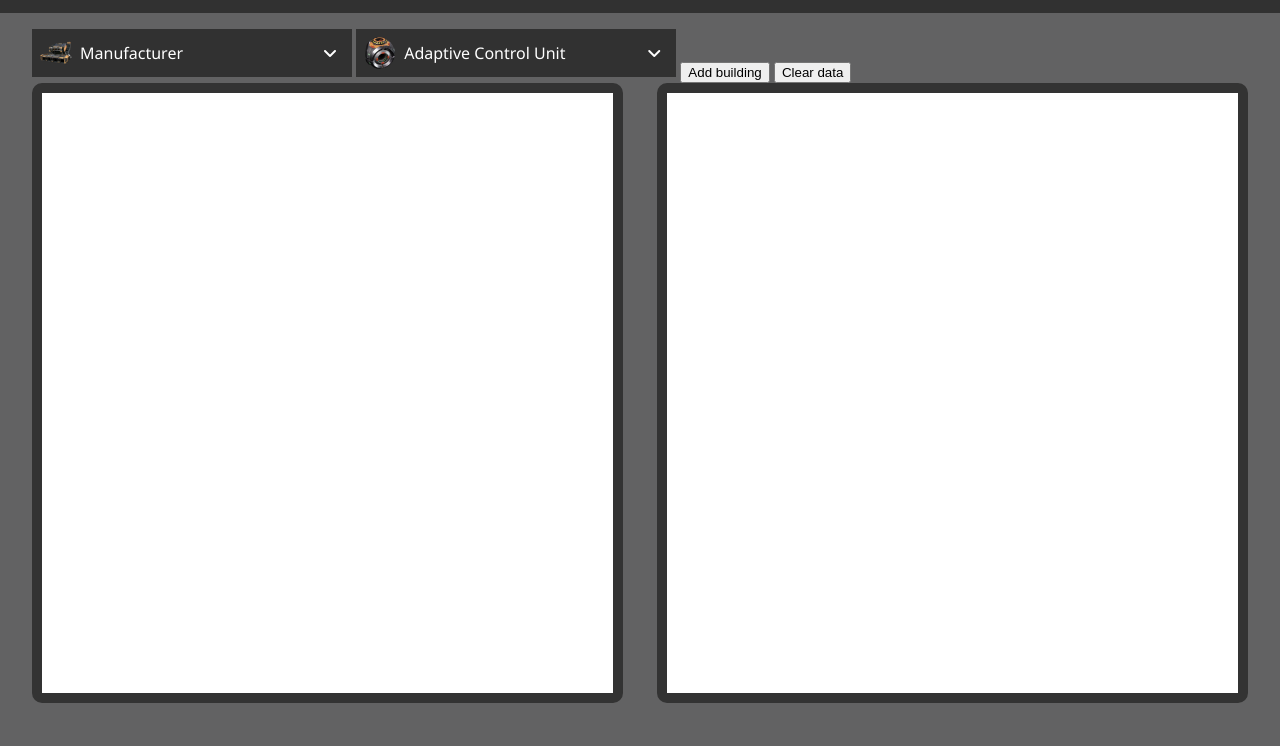
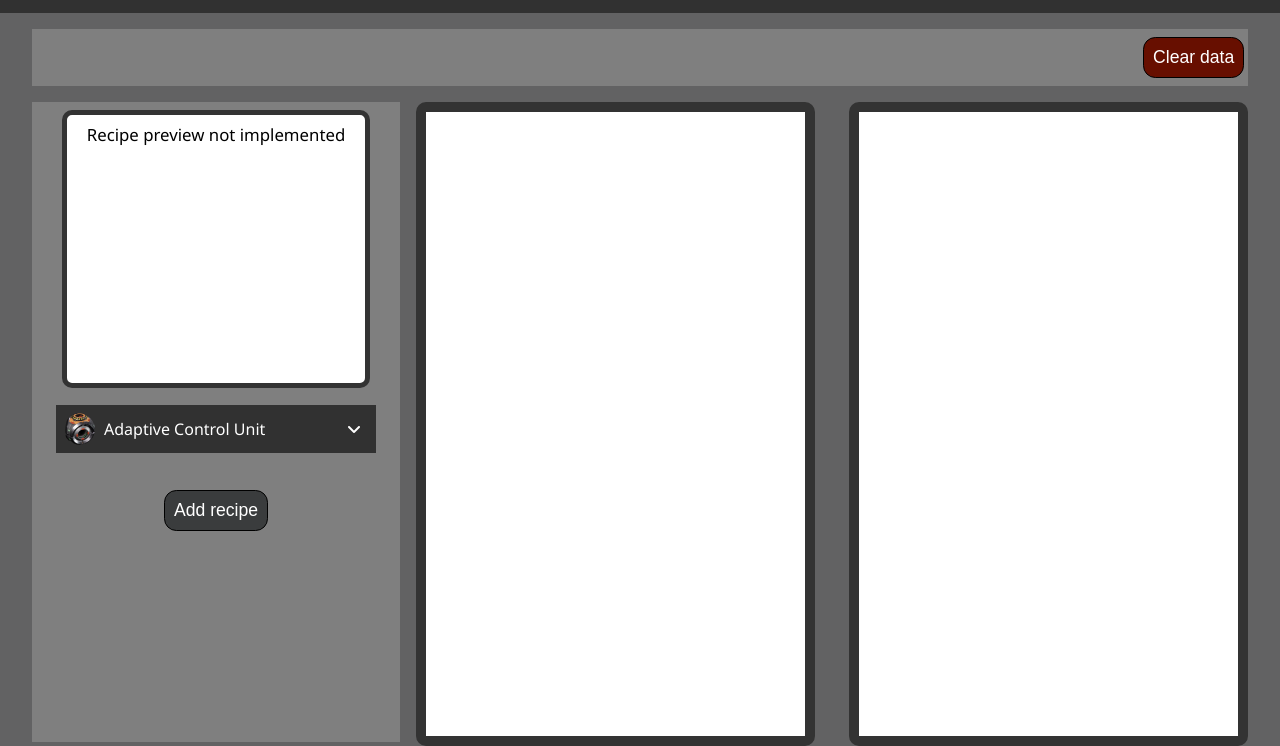
Before and after one commit to DamourYouKnow/satisfactory-planner, a website with bundled scripts: page public/index.html in a window 1280 px wide. Shown: the part 74-820 px from the top of the page. Built offline with nearby package versions, Linux system fonts and the light colour scheme.

Commit message:
Add menu bar and recipe preview area

```diff
--- a/public/css/style.css
+++ b/public/css/style.css
@@ -39,18 +39,68 @@ main {
     justify-content: center;
 }
 
+#menu-area {
+    display: flex;
+    background-color: #7F7F7F;
+    margin-bottom: 1em;
+    padding-left: 0.25em;
+    padding-right: 0.25em;
+    padding-top: 0.5em;
+    padding-bottom: 0.5em;
+    justify-content: right;
+}
+#clear-data-btn {
+    background-color: #670f00;
+}
+
+#add-recipe-area {
+    height: 78vh;
+    display: flex;
+    flex-direction: column;
+    align-items: center;
+    flex-basis: 20%;
+    background-color: #7F7F7F;
+    margin-right: 1em;
+    padding: 0.5em;
+}
+#recipe-preview {
+    height: 15em;
+    width: 80%;
+    padding: 0.5em;
+    text-align: center;
+    border-width: 5px;
+    margin-bottom: 1em;
+}
+.dropdown-container {
+    margin-bottom: 2em;
+    margin-left: 1em;
+    margin-right: 1em;
+}
+
 #factory-section-view {
-    height: 75vh;
+    height: 78vh;
     overflow-y: scroll;
     margin-right: 1em;
-    flex-basis: 50%;
+    flex-basis: 40%;
 }
 
 #production-overview-view {
-    height: 75vh;
+    height: 78vh;
     margin-left: 1em;
-    flex-basis: 50%;
+    flex-basis: 40%;
     overflow-y: scroll;
+}
+
+button {
+    background-color: #3A3C3D;
+    color: white;
+    padding: 0.5em;
+    border: solid black 1px;
+    border-radius: 0.7em;
+    font-size: 1.1em;
+}
+button:hover {
+    cursor: pointer;
 }
 
 .screen {
@@ -64,7 +114,7 @@ main {
 .dropdown {
     width: 20em;
     display: inline-block;
-    background-color: #3A3C3D
+    background-color: #3A3C3D;
 }
 
 .dropdown > ul {
--- a/public/index.html
+++ b/public/index.html
@@ -13,13 +13,20 @@
     </header>
 
     <main>
-      <div id="planning-view">
-        <div id="building-select"></div>
-        <div id="recipe-select"></div>
-        <button id="add-building-btn">Add building</button>
+      <div id="menu-area">
         <button id="clear-data-btn">Clear data</button>
       </div>
       <div id="main-view">
+        <div id="add-recipe-area">
+          <div id="recipe-preview" class="screen">
+            Recipe preview not implemented
+          </div>
+          <div id="building-select" class="hidden"></div>
+          <div class="dropdown-container">
+            <div id="recipe-select"></div>
+          </div>
+          <button id="add-building-btn">Add recipe</button>
+        </div>
         <div id="factory-section-view" class="screen">
 
         </div>
--- a/src/client/app.ts
+++ b/src/client/app.ts
@@ -10,9 +10,13 @@ import {
     FactoryBuilding,
     FactoryBuildingGroup
 } from './factory';
-import { BuildingGroupManager, Dropdown, DropdownItem, ProductionTable } from './ui';
+import {
+    BuildingGroupManager,
+    Dropdown,
+    DropdownItem,
+    ProductionTable
+} from './ui';
 import { dom } from './dom';
-import { collapseTextChangeRangesAcrossMultipleVersions } from "typescript";
 
 window.onload = function() {
     new App();
@@ -33,12 +37,11 @@ class App {
             this.clearData();
         };
 
-        this.buildingDropdown = new Dropdown(dom().id('building-select'));
+        this.buildingDropdown = null;
 
         this.recipeDropdown = new Dropdown(dom().id('recipe-select'));
         this.recipeDropdown.onSelect = this.handleRecipeSelect;
 
-        this.loadBuildingDropdown();
         this.loadRecipeDropdown();
 
         const addBuildingBtn = dom().id<HTMLButtonElement>('add-building-btn');
```
